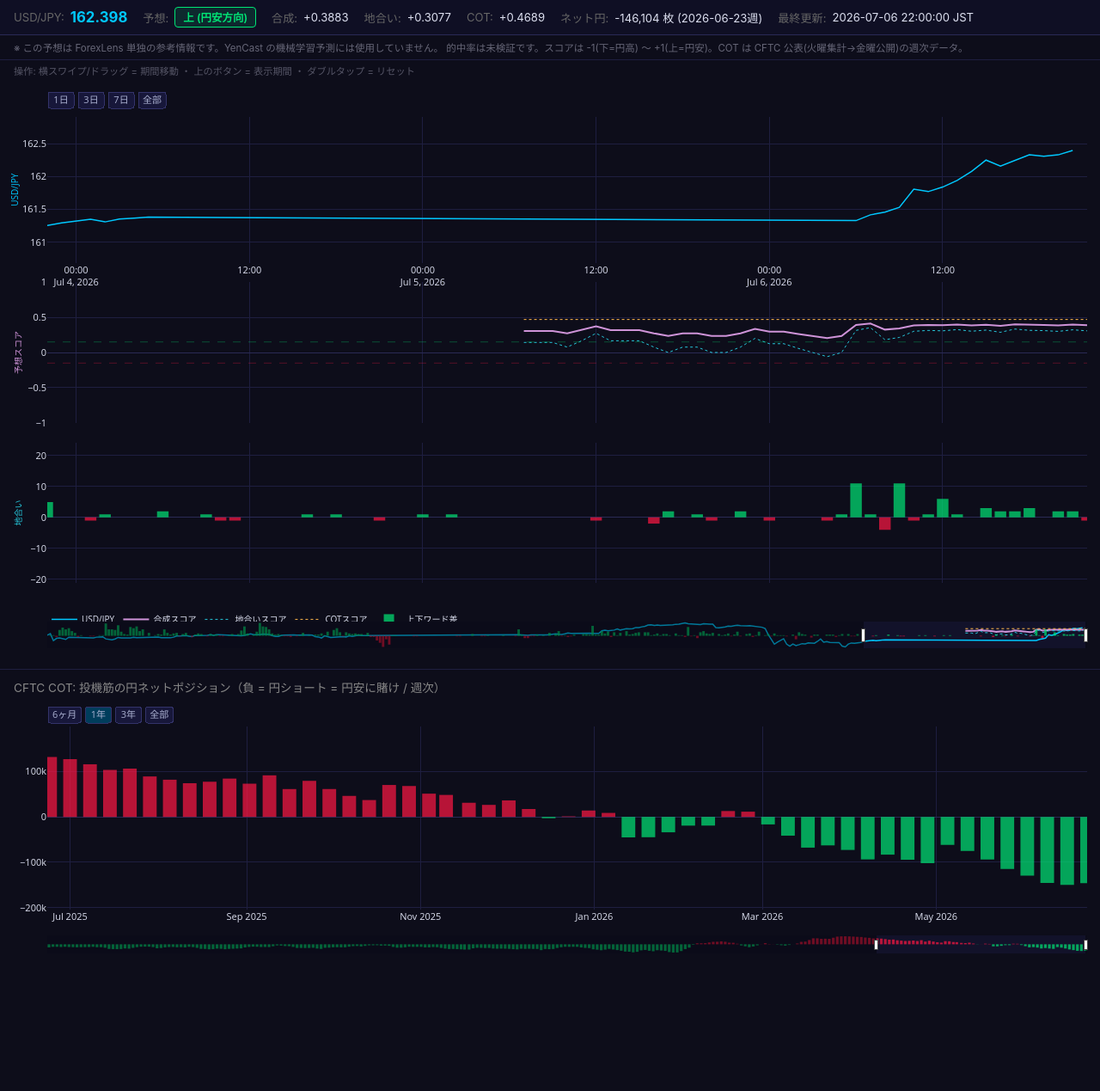
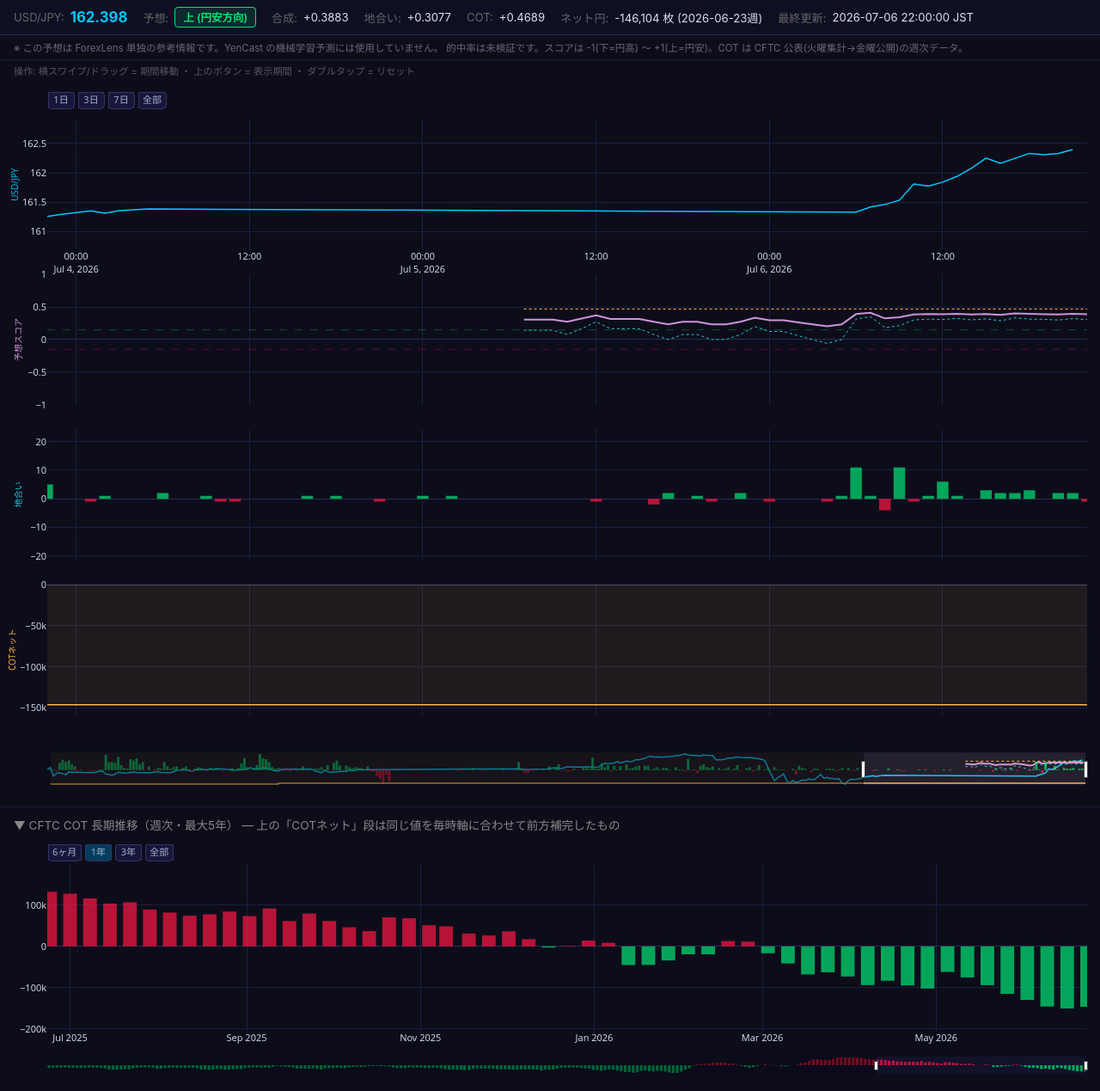
Before and after one commit to sonatinep-hirose/yencast-web-v08, a Flask app: page /forexlens in a window 1280 px wide. Shown: the part 65-1334 px from the top of the page at 86% size. Before the commit the page ends 1174 px from the top, so only its background shows below. Run offline with Flask 3, Linux system fonts and the light colour scheme; some libraries are stand-ins or nearby versions.

Commit message:
feat(/forexlens): 予想と地合いを同高に + COTを共有時間軸に整列
- 4段(レート/予想スコア/地合い/COT)を均等高(0.21)に。予想スコアと地合いが同じ高さ
- COTを毎時タイムラインに前方補完(ステップ)して同じ共有X軸の4段目に追加。
  発表ラグ(report_date+3日)を反映開始点にして時間整合
- 5年の長期COTは下段チャートとして残置(役割を注記)

Co-Authored-By: Claude Opus 4.8 <noreply@anthropic.com>

```diff
--- a/templates/forexlens.html
+++ b/templates/forexlens.html
@@ -60,8 +60,8 @@
         .hint {
             padding: 4px 16px; font-size: 0.7rem; color: #556;
         }
-        #chart-main { width: 100%; height: 680px; }
-        #chart-cot  { width: 100%; height: 320px; }
+        #chart-main { width: 100%; height: 840px; }
+        #chart-cot  { width: 100%; height: 300px; }
         .section-title {
             padding: 10px 16px 0; font-size: 0.85rem; color: #888;
             border-top: 1px solid #1e1e40; margin-top: 4px;
@@ -85,8 +85,8 @@
             }
             .status-item.span2 { grid-column: 1 / -1; }
             .note { font-size: 0.65rem; padding: 5px 10px; }
-            #chart-main { height: 600px; }
-            #chart-cot  { height: 280px; }
+            #chart-main { height: 760px; }
+            #chart-cot  { height: 260px; }
         }
     </style>
 </head>
@@ -141,7 +141,7 @@
 </div>
 
 <div id="chart-main"></div>
-<div class="section-title">CFTC COT: 投機筋の円ネットポジション（負 = 円ショート = 円安に賭け / 週次）</div>
+<div class="section-title">▼ CFTC COT 長期推移（週次・最大5年） — 上の「COTネット」段は同じ値を毎時軸に合わせて前方補完したもの</div>
 <div id="chart-cot"></div>
 
 <script>
@@ -215,6 +215,27 @@
                       hovertemplate: '上 %{customdata[0]} / 下 %{customdata[1]} ・ ネット %{y}<extra></extra>' });
     }
 
+    // COT を毎時タイムラインに前方補完(ステップ)して同じX軸の4段目に載せる。
+    // COTは週次なので、各時刻には「その時点で発表済みの最新ポジション」を割り当てる。
+    // 発表ラグ(火曜集計→金曜公開)を守るため report_date + 3日を反映開始点にする。
+    function stepFillCot(timeline, cotDates, cotVals) {
+        var pub = cotDates.map(function(d) { return new Date(new Date(d).getTime() + 3 * 86400000); });
+        var out = [], j = 0;
+        for (var i = 0; i < timeline.length; i++) {
+            var t = new Date(timeline[i]);
+            while (j + 1 < pub.length && pub[j + 1] <= t) j++;
+            out.push(pub[j] <= t ? cotVals[j] : null);
+        }
+        return out;
+    }
+    if (mood.time && mood.time.length && cot.date && cot.date.length) {
+        var cotStep = stepFillCot(mood.time, cot.date, cot.net);
+        traces.push({ x: mood.time, y: cotStep, name: '投機筋ネット円', mode: 'lines', yaxis: 'y4',
+                      line: { color: '#ffb74d', width: 1.5, shape: 'hv' },
+                      fill: 'tozeroy', fillcolor: 'rgba(255,183,77,0.08)',
+                      hovertemplate: '投機筋ネット円 %{y:,.0f}枚<extra></extra>' });
+    }
+
     if (haveAny) {
         // 初期表示は直近3日（スライダー/ボタン/横パンで全期間に戻れる）
         var allTimes = (rate.time || []).concat(fc.time || [], mood.time || []).sort();
@@ -253,19 +274,24 @@
                 rangeslider: { visible: true, thickness: 0.05, bgcolor: '#12122a', bordercolor: '#2a2a55' },
                 showspikes: true, spikemode: 'across', spikecolor: '#555', spikethickness: 1, spikedash: 'dot'
             },
-            // 縦3段: レート / 予想スコア / 地合い。Y軸は固定(誤ズーム防止・縦はページスクロール)
-            yaxis:  { domain: [0.70, 1.00], gridcolor: GRID, zerolinecolor: ZERO, fixedrange: true,
+            // 縦4段(レート/予想スコア/地合い/COT)。予想スコアと地合いは同じ高さ(0.21)。
+            // Y軸は固定(誤ズーム防止・縦はページスクロール)
+            yaxis:  { domain: [0.79, 1.00], gridcolor: GRID, zerolinecolor: ZERO, fixedrange: true,
                       title: { text: 'USD/JPY', font: { color: '#00c8ff', size: 10 } } },
-            yaxis2: { domain: [0.37, 0.66], gridcolor: GRID, zerolinecolor: ZERO, fixedrange: true,
+            yaxis2: { domain: [0.54, 0.75], gridcolor: GRID, zerolinecolor: ZERO, fixedrange: true,
                       range: [-1, 1],
                       title: { text: '予想スコア', font: { color: '#ce93d8', size: 10 } } },
-            yaxis3: { domain: [0.04, 0.33], gridcolor: GRID, zerolinecolor: ZERO, fixedrange: true,
+            yaxis3: { domain: [0.29, 0.50], gridcolor: GRID, zerolinecolor: ZERO, fixedrange: true,
                       title: { text: '地合い', font: { color: '#26c6da', size: 10 } } },
+            yaxis4: { domain: [0.04, 0.25], gridcolor: GRID, zerolinecolor: ZERO, fixedrange: true,
+                      title: { text: 'COTネット', font: { color: '#ffb74d', size: 10 } } },
             shapes: [
                 { type: 'line', xref: 'paper', yref: 'y2', x0: 0, x1: 1, y0: 0.15, y1: 0.15,
                   line: { color: 'rgba(0,230,118,0.3)', width: 1, dash: 'dash' } },
                 { type: 'line', xref: 'paper', yref: 'y2', x0: 0, x1: 1, y0: -0.15, y1: -0.15,
-                  line: { color: 'rgba(255,23,68,0.3)', width: 1, dash: 'dash' } }
+                  line: { color: 'rgba(255,23,68,0.3)', width: 1, dash: 'dash' } },
+                { type: 'line', xref: 'paper', yref: 'y4', x0: 0, x1: 1, y0: 0, y1: 0,
+                  line: { color: '#556', width: 1 } }
             ]
         }, config);
     } else {
```
